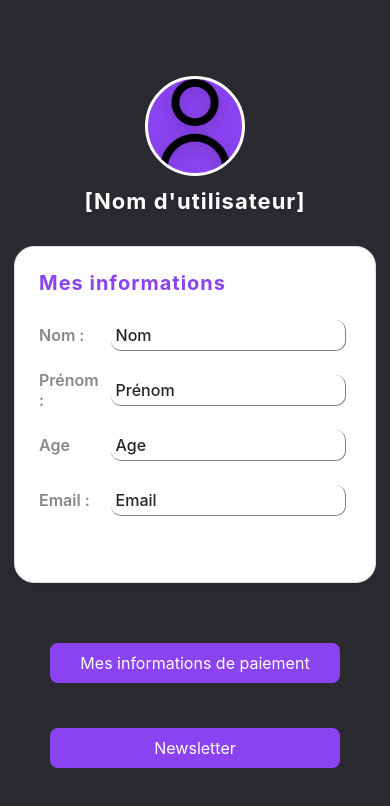
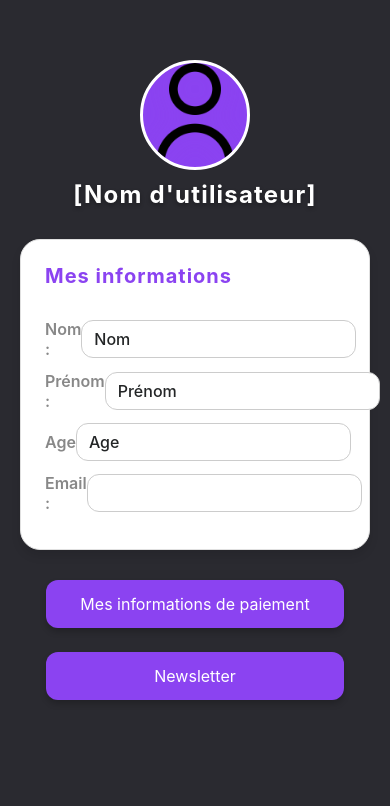
Before and after one commit to SE-XPRT/Mouais-frontend, a React Native app: screen /Infos in a window 390 px wide. Shown: the top 806 px of the page. Built offline with nearby package versions, Linux system fonts and the light colour scheme; some icons are missing.

Commit message:
push reducres

```diff
--- a/App.tsx
+++ b/App.tsx
@@ -19,7 +19,7 @@ const Stack = createNativeStackNavigator();
 const Tab = createBottomTabNavigator();
 
 const store = configureStore({
-  reducer: { user },
+  reducer: { users: user },
 });
 const TabNavigator = () => {
   return (
--- a/components/Header.tsx
+++ b/components/Header.tsx
@@ -130,7 +130,7 @@ const styles = StyleSheet.create({
     alignItems: "center",
   },
   logo: {
-    width: 100,
+    width: 200,
     height: 100,
     marginBottom: 20,
     position: "absolute",
--- a/reducers/user.ts
+++ b/reducers/user.ts
@@ -1,18 +1,28 @@
-import { createSlice } from "@reduxjs/toolkit";
+import { createSlice, PayloadAction } from "@reduxjs/toolkit";
+
+type UserState = {
+  value: {
+    token: string | null;
+    email: string | null;
+  };
+};
 
 const initialState: UserState = {
-  value: { email: null },
+  value: { token: null, email: null },
 };
 
 export const userSlice = createSlice({
-  name: "user",
+  name: "users",
   initialState,
   reducers: {
     updateEmail: (state: UserState, action: PayloadAction<string>) => {
       state.value.email = action.payload;
     },
+    updateToken: (state: UserState, action: PayloadAction<string>) => {
+      state.value.token = action.payload;
+    },
   },
 });
 
-export const { updateEmail } = userSlice.actions;
+export const { updateEmail, updateToken } = userSlice.actions;
 export default userSlice.reducer;
--- a/screens/infosScreen.tsx
+++ b/screens/infosScreen.tsx
@@ -7,8 +7,10 @@ import {
   TouchableOpacity,
   Dimensions,
   TextInput,
+  ScrollView,
 } from "react-native";
 import _FontAwesome from "@react-native-vector-icons/fontawesome";
+import { useSelector } from "react-redux";
 const FontAwesome = _FontAwesome as React.ElementType;
 const backgroundColor = "#2a2a30"; // couleur sombre corrigée
 const textColor = "#fff";
@@ -20,6 +22,7 @@ const valueColor = "#232526";
 const screenHeight = Dimensions.get("window").height;
 
 export default function InfosScreen() {
+  const email = useSelector((state: any) => state.users.value.email);
   const [editMode, setEditMode] = useState(false);
   const [editStyle, setEditStyle] = useState({
     backgroundColor: "#fff",
@@ -32,7 +35,7 @@ export default function InfosScreen() {
     });
   };
   return (
-    <View style={styles.bg}>
+    <ScrollView contentContainerStyle={styles.bg}>
       <View style={styles.container}>
         <View style={styles.avatarContainer}>
           <Image
@@ -101,7 +104,7 @@ export default function InfosScreen() {
                 backgroundColor: editStyle.backgroundColor,
               }}
               editable={editMode}
-              placeholder="Email"
+              placeholder={email}
             />
           </View>
         </View>{" "}
@@ -116,7 +119,7 @@ export default function InfosScreen() {
           </TouchableOpacity>
         </View>
       </View>
-    </View>
+    </ScrollView>
   );
 }
 
@@ -128,100 +131,99 @@ const styles = StyleSheet.create({
   container: {
     flex: 1,
     alignItems: "center",
-    justifyContent: "center",
-    padding: 14,
+    justifyContent: "flex-start",
+    padding: 20,
+    paddingTop: 60,
   },
   avatarContainer: {
     alignItems: "center",
-    marginBottom: 32,
+    marginBottom: 30,
   },
   userIcon: {
-    width: 100,
-    height: 100,
-    borderRadius: 50,
+    width: 110,
+    height: 110,
+    borderRadius: 55,
     borderWidth: 3,
     borderColor: "#fff",
     backgroundColor: accentColor,
-    marginBottom: 12,
-    shadowColor: "#000",
-    shadowOffset: { width: 0, height: 4 },
-    shadowOpacity: 0.2,
-    shadowRadius: 8,
-    elevation: 6,
+    marginBottom: 10,
+    shadowColor: accentColor,
+    shadowOffset: { width: 0, height: 0 },
+    shadowOpacity: 0.4,
+    shadowRadius: 12,
+    elevation: 10,
   },
   username: {
-    fontSize: 22,
+    fontSize: 24,
     color: "#fff",
     fontWeight: "bold",
-    letterSpacing: 1,
-    textShadowColor: "#0002",
+    letterSpacing: 1.2,
+    textShadowColor: "#0005",
     textShadowOffset: { width: 0, height: 2 },
     textShadowRadius: 4,
   },
   card: {
-    height: screenHeight * 0.4,
     width: "100%",
     borderRadius: 20,
     padding: 24,
     backgroundColor: cardBg,
     shadowColor: "#000",
     shadowOffset: { width: 0, height: 6 },
-    shadowOpacity: 0.08,
-    shadowRadius: 12,
+    shadowOpacity: 0.1,
+    shadowRadius: 10,
     elevation: 8,
     borderWidth: 1,
     borderColor: cardBorder,
+    marginBottom: 30,
   },
   cardTitle: {
     fontSize: 20,
     fontWeight: "bold",
     color: accentColor,
-    marginBottom: 5,
     alignSelf: "center",
+    marginBottom: 16,
     letterSpacing: 1,
   },
   infoRow: {
     flexDirection: "row",
     alignItems: "center",
-    marginBottom: 14,
+    marginBottom: 12,
   },
   label: {
     fontSize: 16,
     color: labelColor,
-    width: 80,
+    width: 90,
     fontWeight: "600",
   },
   value: {
     fontSize: 16,
     color: valueColor,
     fontWeight: "500",
-    flexShrink: 1,
-    width: "90%",
-    marginRight: 8,
-    padding: 5,
-    margin: 5,
-    borderRadius: 10,
-    borderBottomWidth: 1,
-    borderRightWidth: 1,
-    borderColor: "gray",
-    elevation: 3,
+    flex: 1,
+    paddingVertical: 8,
+    paddingHorizontal: 12,
+    backgroundColor: "#f8f8f8",
+    borderRadius: 12,
+    borderWidth: 1,
+    borderColor: "#ccc",
   },
   ButtonContainer: {
-    marginTop: 20,
-    flexDirection: "column",
-    gap: 5,
-    display: "flex",
     width: "100%",
-    justifyContent: "center",
     alignItems: "center",
+    gap: 14,
   },
   Button: {
-    marginTop: 40,
     backgroundColor: accentColor,
-    borderRadius: 8,
-    padding: 10,
-    width: "80%",
+    borderRadius: 12,
+    paddingVertical: 14,
+    paddingHorizontal: 20,
+    width: "85%",
     alignItems: "center",
-    justifyContent: "center",
+    shadowColor: "#000",
+    shadowOffset: { width: 0, height: 4 },
+    shadowOpacity: 0.2,
+    shadowRadius: 6,
+    elevation: 5,
+    marginBottom: 10,
   },
 });
--- a/screens/loginScreen.tsx
+++ b/screens/loginScreen.tsx
@@ -15,6 +15,9 @@ import type { NativeStackNavigationProp } from "@react-navigation/native-stack";
 import _FontAwesome from "@react-native-vector-icons/fontawesome";
 import Constants from "expo-constants";
 
+import { useDispatch } from "react-redux";
+import { updateToken, updateEmail } from "../reducers/user";
+import { useSelector } from "react-redux";
 type RootStackParamList = {
   TabNavigator: undefined;
   // ajoutez ici d'autres routes si nécessaire
@@ -26,6 +29,16 @@ const FontAwesome = _FontAwesome as React.ElementType;
 
 //Définition du composant principal
 const LoginScreen: React.FC = () => {
+  const dispatch = useDispatch();
+  // Replace 'RootState' with the actual type of your Redux root state if different
+  interface RootState {
+    users: {
+      email: {
+        values: string;
+      };
+    };
+  }
+  const emailData = useSelector((state: any) => state.users.value.email);
   const [placeholderEmail, setPlaceholderEmail] =
     useState("Entrez votre email");
   const [placeholderPassword, setPlaceholderPassword] = useState(
@@ -58,9 +71,7 @@ const LoginScreen: React.FC = () => {
     //console.log("Connexion en cours...");
     console.log(email, password);
     try {
-      const response = await fetch(
-        `${API_URL}/users/${signinOrSignup}`,
-        {
+      const response = await fetch(`${API_URL}/users/${signinOrSignup}`, {
         method: "POST", // Méthode HTTP
         headers: {
           "Content-Type": "application/json", // On précise qu'on envoie du JSON
@@ -69,8 +80,7 @@ const LoginScreen: React.FC = () => {
           email,
           password,
         }), // On envoie l'email et le mot de passe
-        }
-      );
+      });
       console.log(response);
 
       if (!response.ok) {
@@ -83,6 +93,8 @@ const LoginScreen: React.FC = () => {
       // Si la réponse est OK
       if (data.result) {
         // Alert.alert("Connexion réussie ✅", `Token: ${data.token}`);
+        dispatch(updateToken(data.token));
+        dispatch(updateEmail(data.email));
         navigation.reset({
           index: 0,
           routes: [{ name: "TabNavigator" }],
@@ -96,10 +108,10 @@ const LoginScreen: React.FC = () => {
         setPlaceholderPassword("Et ton mot de passe aussi !");
       }
     } catch (error: any) {
-      // Alert.alert(
-      //   "Erreur de connexion",
-      //   error.message || "Une erreur est survenue."
-      // );
+      Alert.alert(
+        "Erreur de connexion",
+        error.message || "Une erreur est survenue."
+      );
     }
   };
 
```
Also changed, not shown: 1 other file (tests, documents, lock files or other folders). Lines whose indentation alone changed are shown as unchanged.
